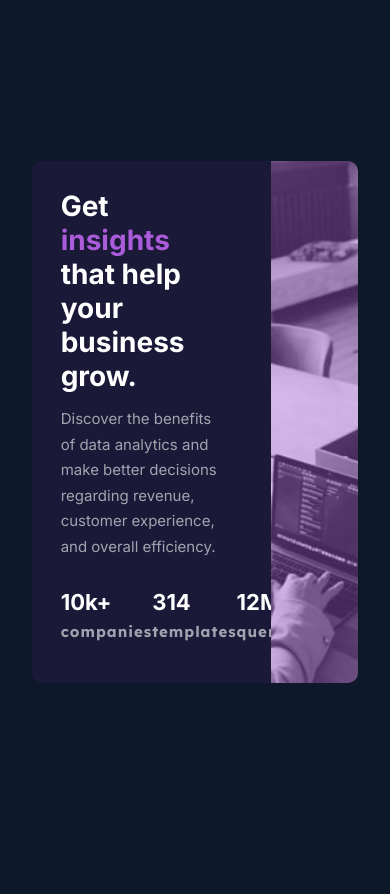
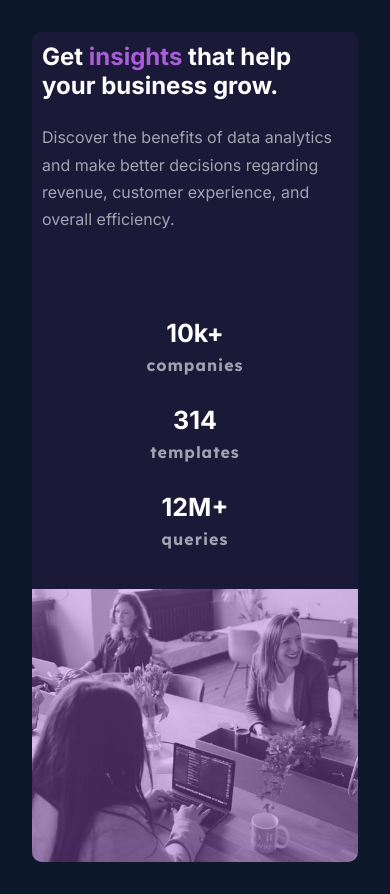
Before and after one commit to ysmltr/Stats-preview-card-component, a plain HTML site: page index.html in a window 390 px wide. Before the commit the page ends 844 px from the top, so only its background shows below. Drawn offline with Linux system fonts and the light colour scheme.

Commit message:
Update mobile styles in style.css

```diff
--- a/src/css/style.css
+++ b/src/css/style.css
@@ -104,3 +104,43 @@ h1 span{
     height: 100%;
      object-fit: cover;
     }
+
+
+    /* Media Queries for Mobile */
+
+    @media only screen and (max-width: 768px) {
+      .container {
+        max-width: 100%;
+      }
+
+      .left-section {
+        grid-template-columns: 1fr;
+      }
+
+      .text-section {
+        padding: 10px;
+      }
+
+      h1 {
+        font-size: 1.5rem;
+      }
+
+      .info,
+      .stats p {
+        font-size: 1rem;
+      }
+
+      .stats {
+        display: block;
+        flex-direction: column;
+        align-items: center;
+      }
+
+      .stats .items {
+        margin: 30px 0;
+        text-align: center;
+      }
+      .items .header{
+        font-size: 25px;
+      }
+    }
```
